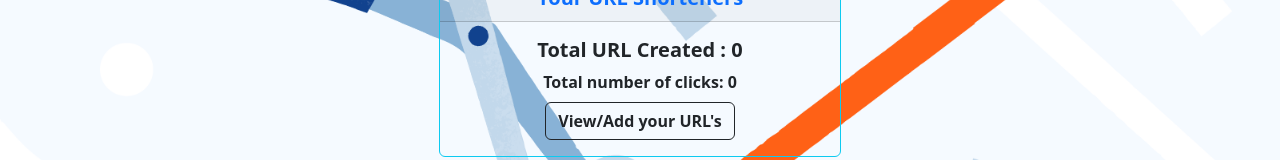
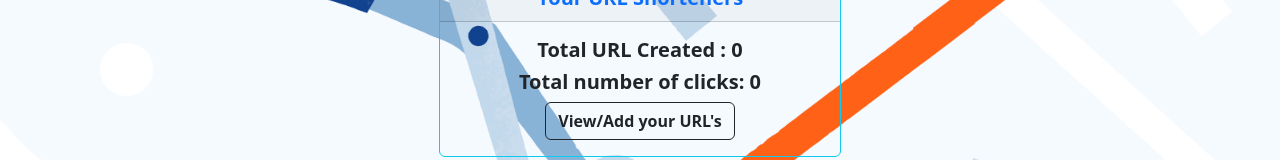
Before and after one commit to IswaryaAnandhan/URL_Shortener_FrontEnd, a React (Create React App) app: page /dashboard in a window 1280 px wide. Shown: the part 233-393 px from the top of the page. Built offline with nearby package versions, Linux system fonts and the light colour scheme; no server answers.

Commit message:
add style

```diff
--- a/src/Components/Card.js
+++ b/src/Components/Card.js
@@ -20,9 +20,9 @@ function Card(props) {
           <h5 class="card-title fw-bold">
             Total URL Created : {props.info.length}
           </h5>
-          <p class="card-title fw-bold">
+          <h5 class="card-title fw-bold">
             Total number of clicks: {clickCount()}{" "}
-          </p>
+          </h5>
           <Link to={"/enterurl"} className="btn btn-outline-dark text fw-bold">
             View/Add your URL's
           </Link>
```
